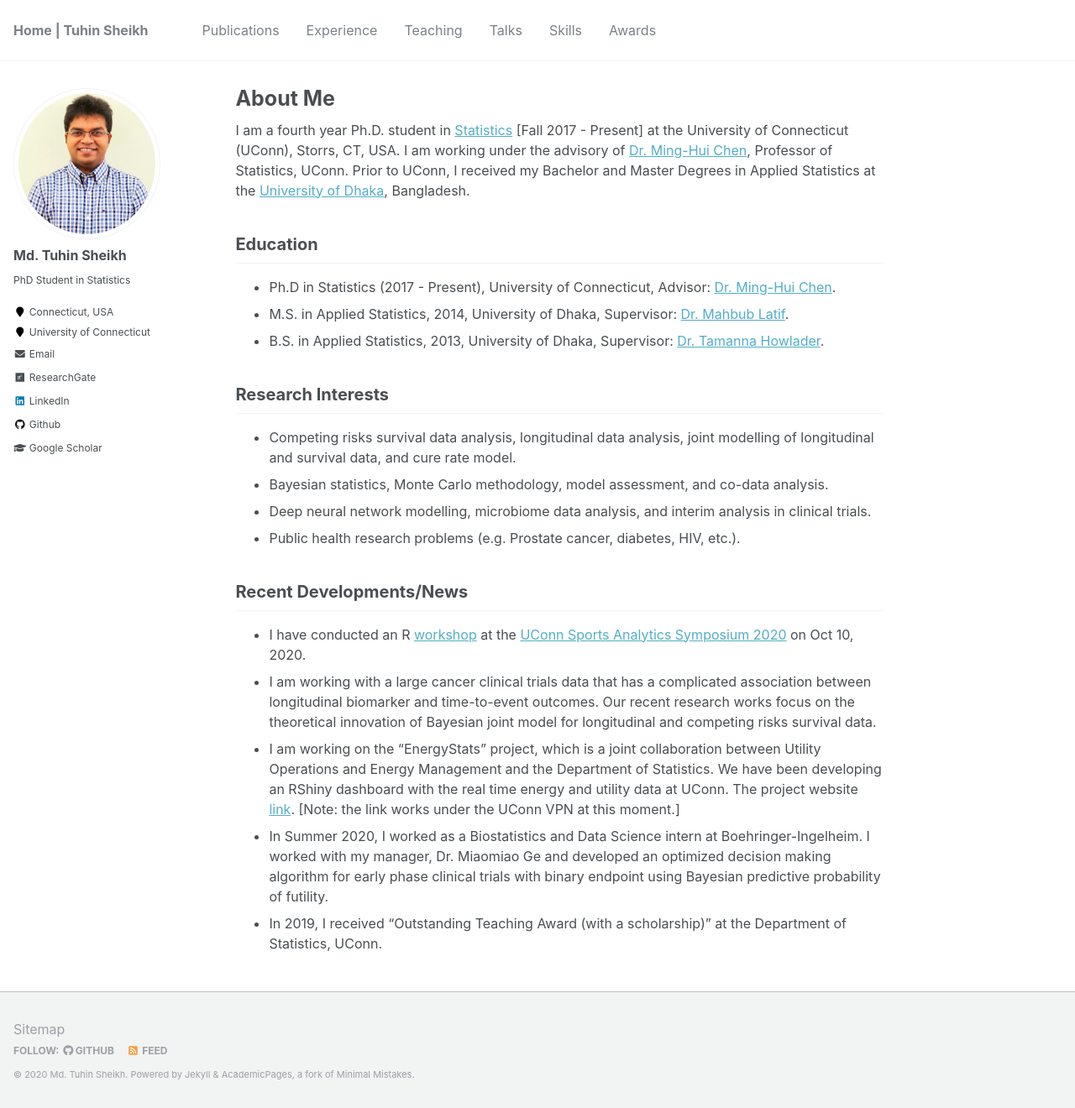
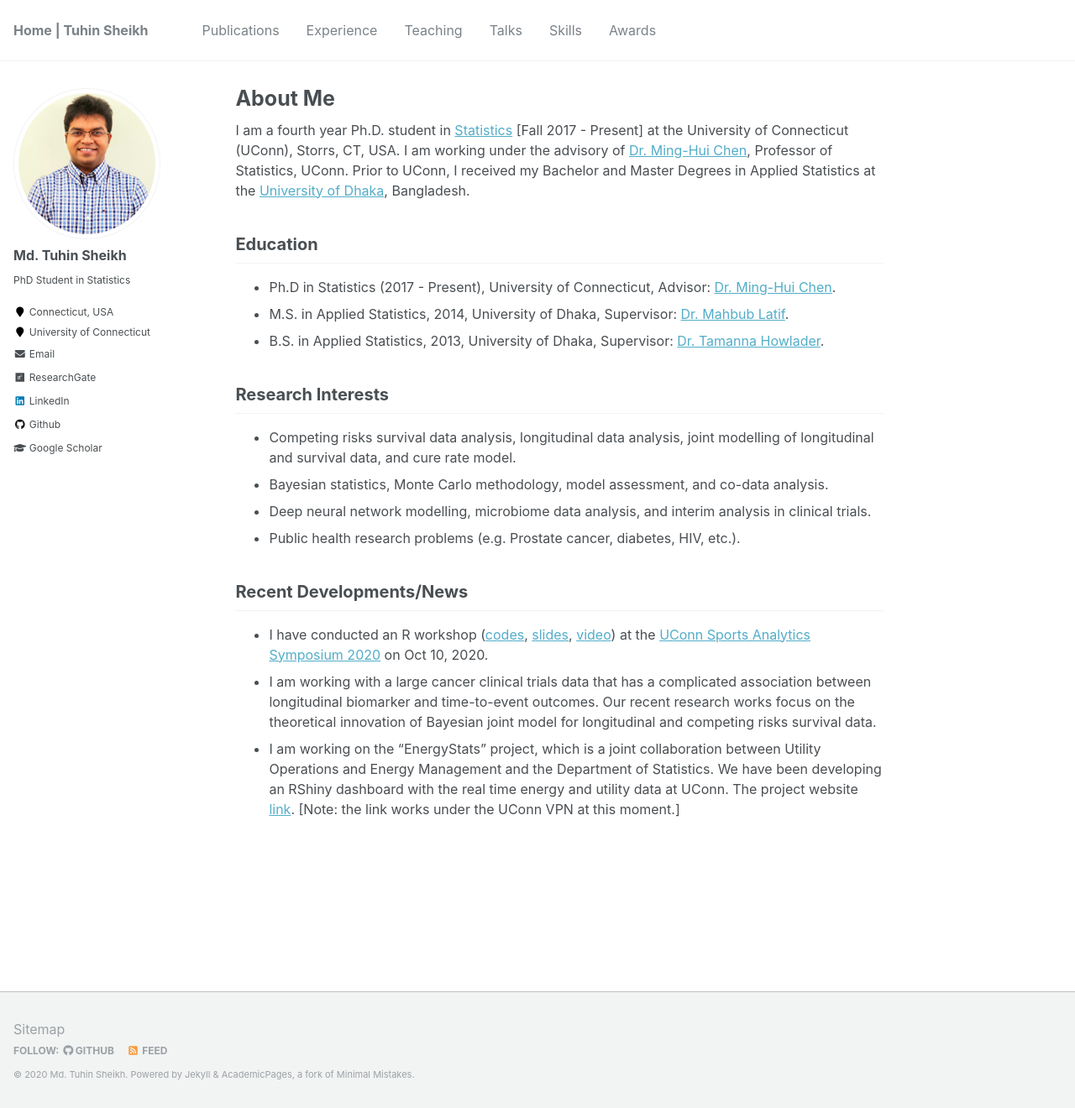
Before and after one commit to mdtuhinsheikh/mdtuhinsheikh.github.io, a Jekyll site: the page built from _pages/about.md, in a window 1280 px wide and 1320 px high. Shown: the whole window at 84% size. Built offline with Jekyll 4.4.1, drawn with Linux system fonts in a browser that asks for light colours.

Commit message:
Update about.md

```diff
--- a/_pages/about.md
+++ b/_pages/about.md
@@ -23,8 +23,6 @@ My research works broadly focus on competing risks survival data analysis, longi
 - Public health research problems (e.g. Prostate cancer, diabetes, HIV, etc.).
 
 ## Recent Developments/News
-* I have conducted an R [workshop](https://statds.org/events/ucsas2020/workshops.html) at the [UConn Sports Analytics Symposium 2020](https://statds.org/events/ucsas2020/workshops.html) on Oct 10, 2020.
+* I have conducted an R workshop ([codes](https://github.com/mdtuhinsheikh/introR_ucsas2020), [slides](https://mdtuhinsheikh.github.io/introR_ucsas2020/#1), [video](https://uconn-cmr.webex.com/recordingservice/sites/uconn-cmr/recording/3e88f57314344e8db379fb744ab42cb1/playback)) at the [UConn Sports Analytics Symposium 2020](https://statds.org/events/ucsas2020/workshops.html) on Oct 10, 2020.
 * I am working with a large cancer clinical trials data that has a complicated association between longitudinal biomarker and time-to-event outcomes. Our recent research works focus on the theoretical innovation of Bayesian joint model for longitudinal and competing risks survival data.
 * I am working on the "EnergyStats" project, which is a joint collaboration between Utility Operations and Energy Management and the Department of Statistics. We have been developing an RShiny dashboard with the real time energy and utility data at UConn. The project website [link](http://energystats.fo.uconn.edu:9999/). [Note: the link works under the UConn VPN at this moment.]
-* In Summer 2020, I worked as a Biostatistics and Data Science intern at Boehringer-Ingelheim. I worked with my manager, Dr. Miaomiao Ge and developed an optimized decision making algorithm for early phase clinical trials with binary endpoint using Bayesian predictive probability of futility.
-* In 2019, I received "Outstanding Teaching Award (with a scholarship)" at the Department of Statistics, UConn.
```
